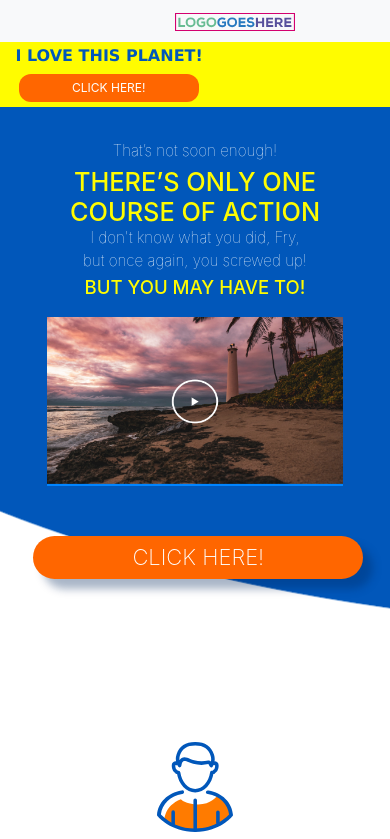
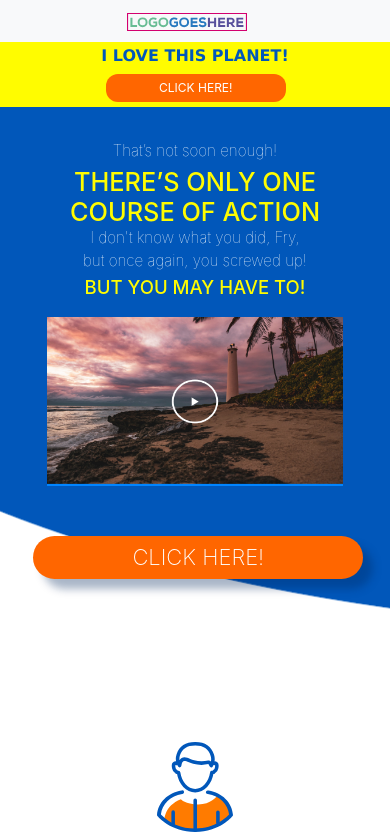
Before and after one commit to CesarSilvaCP/sitedemo, a plain HTML site: page index.html in a window 390 px wide. Shown: the top 839 px of the page. Drawn offline with nearby package versions, Linux system fonts and the light colour scheme.

Commit message:
Media Query - Update
I updated the media query so now the website its auto-responsive

```diff
--- a/assets/css/style.css
+++ b/assets/css/style.css
@@ -61,8 +61,8 @@ body{
     padding-bottom: 1%;
     text-align: center;
   }
-.body{
-
+.brand-logo-center{
+    display: none;
 }
 .txt-line-1{
     color: white;
@@ -288,8 +288,11 @@ body{
         .services::before{
           content: none;
         }
-        .image-logo{
-          margin-left: 10rem;
+        .brand-logo{
+          display: none;
+        }
+        .brand-logo-center{
+          display: block;
         }
         #banner-section{
           background-image: url("../bg-art.png");
@@ -303,3 +306,20 @@ body{
           text-align: center;
         }
       }
+
+      /* @media only screen and (max-width: 360px) {
+        .button {
+          width: 45%;
+        }
+        .button4 {border-radius: 12px;}
+      }
+      @media only screen and (min-width: 320px) {
+        .button {
+          padding: 5px;
+          font-size: 12px;
+          margin: 4px 2px;
+          margin-left: 1%;
+          width: 35%;
+        }
+        .button4 {border-radius: 12px;}
+      } */
--- a/index.html
+++ b/index.html
@@ -28,14 +28,23 @@
         <!-- Just an image -->
         <nav class="navbar navbar-light bg-light">
             <div class="container">
-                <a class="navbar-brand" href="#">
-                    <img class="image-logo" src="assets/newlogo.svg" alt="" width="120" height="30">
-                </a>
+                <div class="brand-logo">
+                    <a class="navbar-brand" href="#">
+                        <img class="image-logo" src="assets/newlogo.svg" alt="" width="120" height="30">
+                    </a>
+                </div>
+            </div>
+            <div class="container justify-content-center">
+                <div class="brand-logo-center">
+                    <a class="navbar-brand" href="#">
+                        <img class="image-logo" src="assets/newlogo.svg" alt="" width="120" height="30">
+                    </a>
+                </div>
             </div>
         </nav>
         <!-- Just an image -->
         <nav class="navbar navbar-light nav-2" style="background-color: #FFFC00;">
-            <div class="container justify-content-md-center">
+            <div class="container justify-content-center">
             <b class="text-cta">
                 I LOVE THIS PLANET!
             </b>
```
